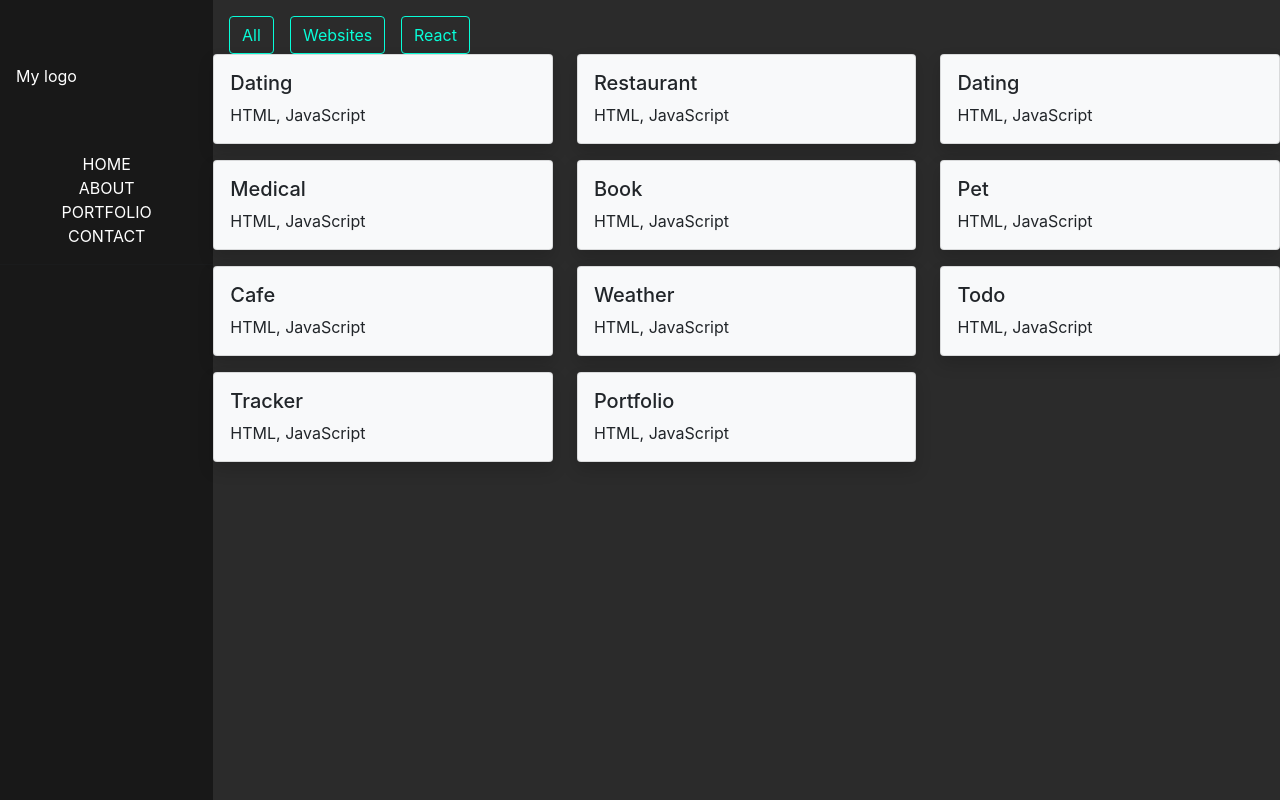
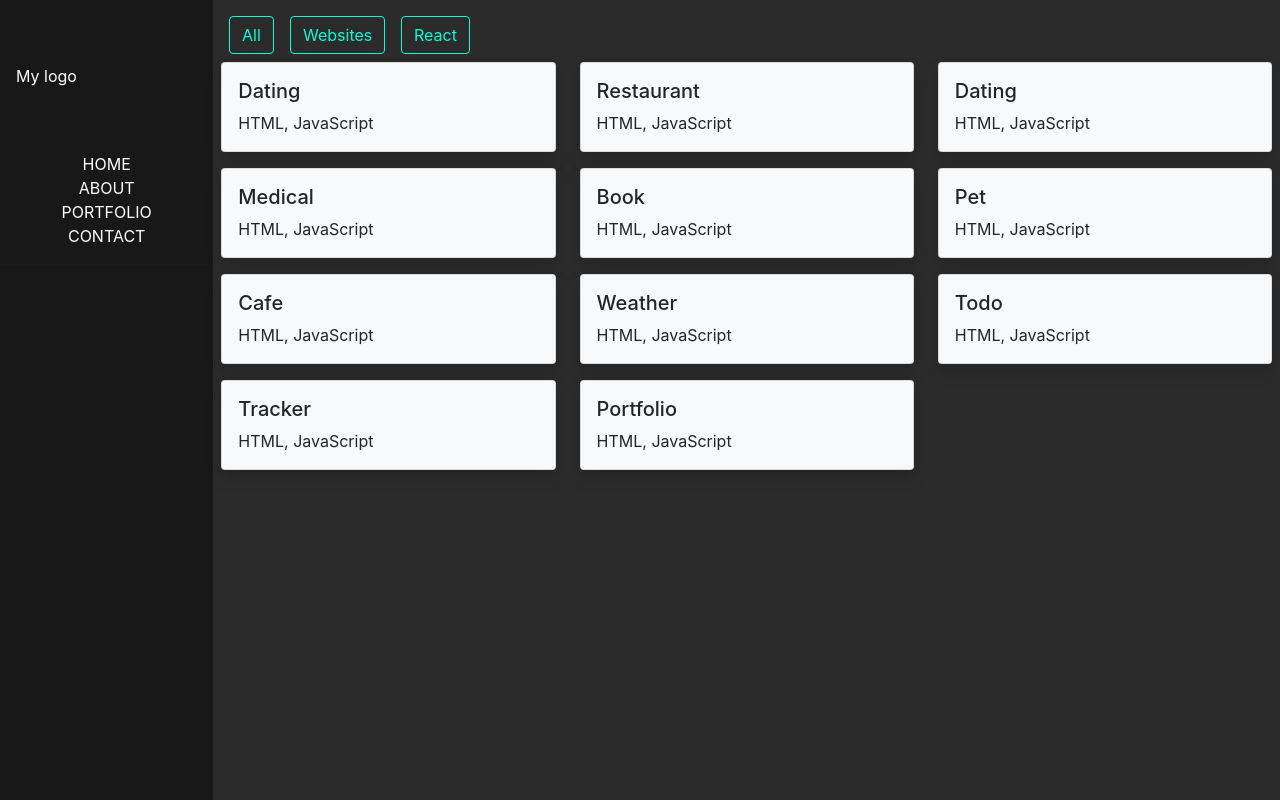
Before and after one commit to Dulatto/react-portfolio-website, a React (Create React App) app: page /portfolio in a window 1280 px wide. Built offline with nearby package versions, Linux system fonts and the light colour scheme.

Commit message:
portfolio

```diff
--- a/src/Views/Portfolio.js
+++ b/src/Views/Portfolio.js
@@ -75,7 +75,7 @@ const Portfolio = () => {
                 <button type="button" className="btn btn-outline-primary hvr-bounce-to-right mt-3 ms-3" onClick={website}>Websites</button>
                 <button type="button" className="btn btn-outline-primary hvr-bounce-to-right mt-3 ms-3" onClick={react}>React</button>
             </div>
-            <div className='row text-white'>
+            <div className='row text-white mt-2 px-2'>
                 {gallery}
             </div>
         </div>
```
